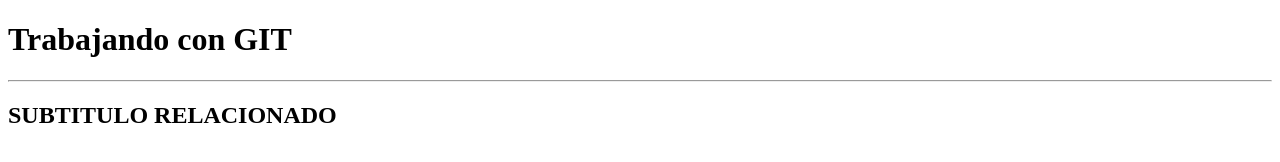
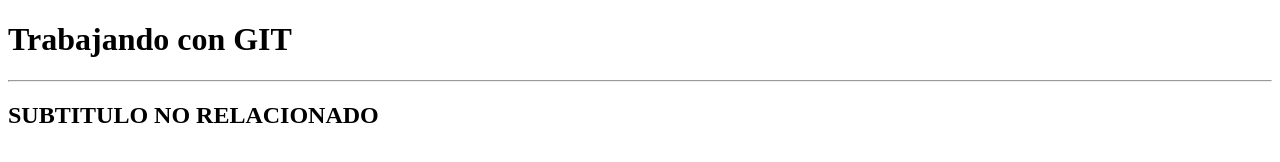
Before and after one commit to lucas-rios98/git-bootcamp, a plain HTML site: page index.html in a window 1280 px wide. Drawn offline with Linux system fonts and the light colour scheme.

Commit message:
se modifico

```diff
--- a/index.html
+++ b/index.html
@@ -9,5 +9,6 @@
 </body>
 <h1>Trabajando con GIT</h1>
 <HR>
-<H2>SUBTITULO RELACIONADO</H2>
+<H2>SUBTITULO NO RELACIONADO</H2>
+
 </html>
```
Also changed, not shown: 1 other file.
